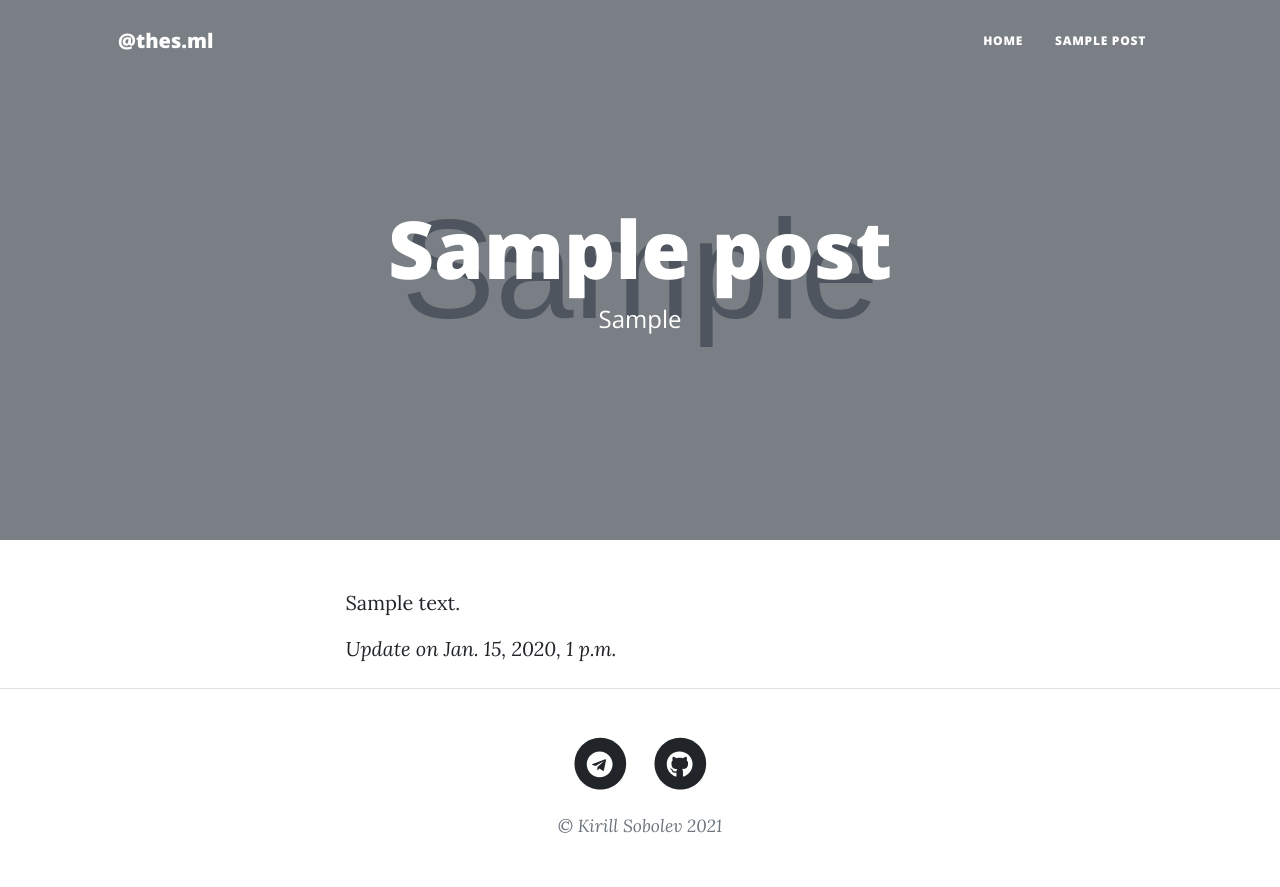
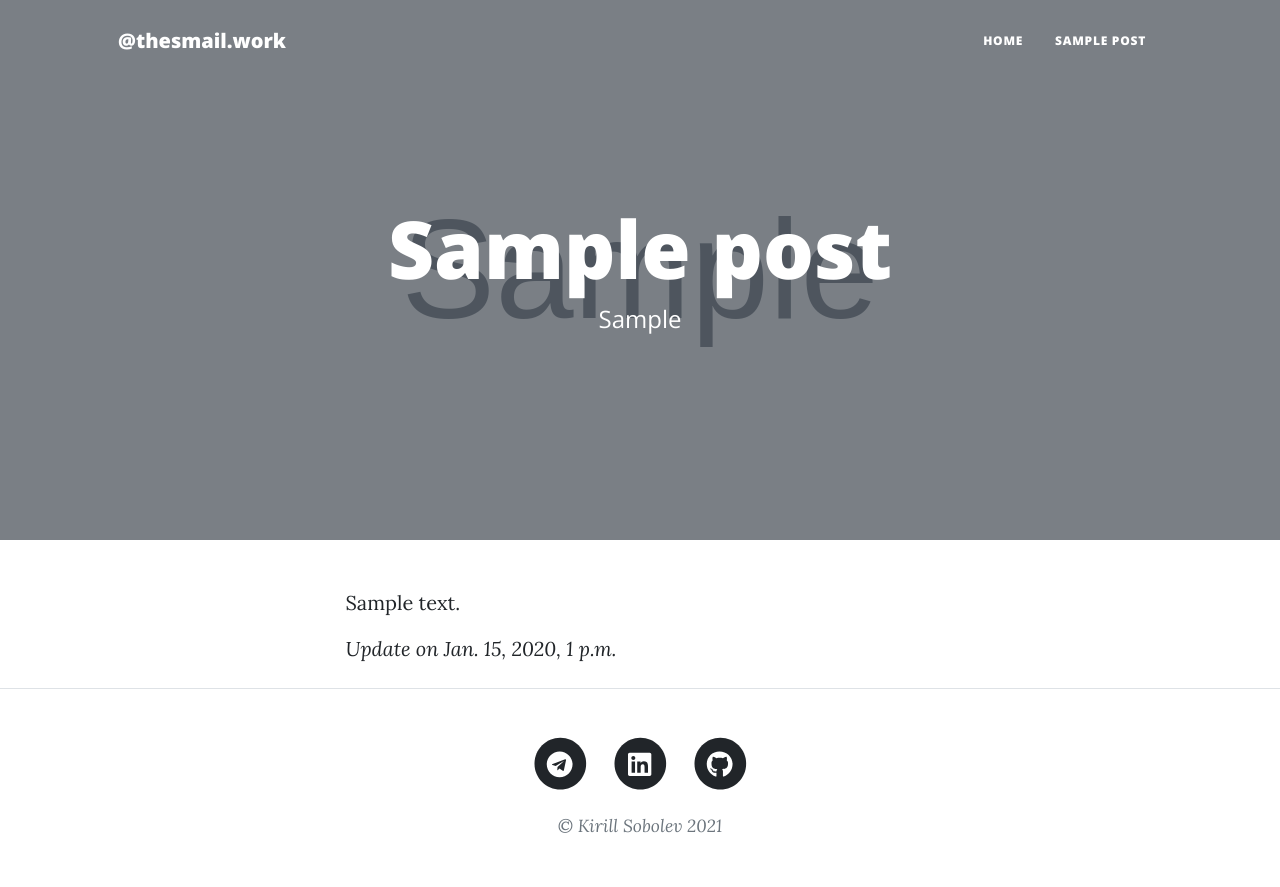
Before and after one commit to thesmail/thes_ml, a Django app: a page that uses templates/base.html in a window 1280 px wide. Run offline with Django 3.2, Linux system fonts and the light colour scheme; tables that the repository leaves empty hold one stand-in row (values such as "Sample post"); grey boxes marked "Sample" are stand-in pictures; some libraries are stand-ins or nearby versions.

Commit message:
add favicon, update .gitignore, small fix

```diff
--- a/templates/base.html
+++ b/templates/base.html
@@ -1,15 +1,14 @@
 {% load static %}
 <!DOCTYPE html>
 <html lang="en">
-
 <head>
     <meta charset="UTF-8">
     <meta name="viewport" content="width=device-width, initial-scale=1.0">
     <meta http-equiv="X-UA-Compatible" content="ie=edge">
-    <link rel="shortcut icon" type="image/png" href="{% static 'favicon.png' %}"/>
+    <link rel="shortcut icon" type="image/x-icon" href="{% static '/media/favicon.ico' %}"/>
     <title>
         {% block title %}
-            thes.ml
+            thesmail.work
         {% endblock title %}
     </title>
 
@@ -28,13 +27,24 @@
         <!-- Core theme CSS (includes Bootstrap)-->
         <link href="{% static 'css/styles.css' %}" rel="stylesheet"/>
     {% endblock stylesheets %}
+
+    <!-- Global site tag (gtag.js) - Google Analytics -->
+    <script async src="https://www.googletagmanager.com/gtag/js?id=G-2EJK7DTBD6"></script>
+    <script>
+        window.dataLayer = window.dataLayer || [];
+
+        function gtag() {
+            dataLayer.push(arguments);
+        }
+        gtag('js', new Date());
+        gtag('config', 'G-2EJK7DTBD6');
+    </script>
 </head>
 
 <body>
 {% include 'include/header.html' %}
 
 {% block haedcontent %}
-    lol
 {% endblock haedcontent %}
 
 <div class="container px-4 px-lg-5">
@@ -60,5 +70,4 @@
 
 {% endblock extrascripts %}
 </body>
-
 </html>
--- a/templates/include/footer.html
+++ b/templates/include/footer.html
@@ -13,20 +13,20 @@
                     </li>
 {#                    <li class="list-inline-item">#}
 {#                        <a href="#!">#}
-{#                                    <span class="fa-stack fa-lg">#}
-{#                                        <i class="fas fa-circle fa-stack-2x"></i>#}
-{#                                        <i class="fab fa-facebook-f fa-stack-1x fa-inverse"></i>#}
-{#                                    </span>#}
+{#                            <span class="fa-stack fa-lg">#}
+{#                                <i class="fas fa-circle fa-stack-2x"></i>#}
+{#                                <i class="fab fa-facebook-f fa-stack-1x fa-inverse"></i>#}
+{#                            </span>#}
 {#                        </a>#}
 {#                    </li>#}
-{#                    <li class="list-inline-item">#}
-{#                        <a href="#!">#}
-{#                                    <span class="fa-stack fa-lg">#}
-{#                                        <i class="fas fa-circle fa-stack-2x"></i>#}
-{#                                        <i class="fab fa-linkedin fa-stack-1x fa-inverse"></i>#}
-{#                                    </span>#}
-{#                        </a>#}
-{#                    </li>#}
+                    <li class="list-inline-item">
+                        <a href="https://www.linkedin.com/in/thesmail/">
+                            <span class="fa-stack fa-lg">
+                                <i class="fas fa-circle fa-stack-2x">
+                                </i><i class="fab fa-linkedin fa-stack-1x fa-inverse"></i>
+                            </span>
+                        </a>
+                    </li>
                     <li class="list-inline-item">
                         <a href="https://github.com/TheSmail/">
                             <span class="fa-stack fa-lg">
--- a/templates/include/header.html
+++ b/templates/include/header.html
@@ -1,7 +1,7 @@
 <!-- Navigation-->
 <nav class="navbar navbar-expand-lg navbar-light" id="mainNav">
     <div class="container px-4 px-lg-5">
-        <a class="navbar-brand" href="{% url 'posts_list_url' %}">@thes.ml</a>
+        <a class="navbar-brand" href="{% url 'posts_list_url' %}">@thesmail.work</a>
         <button class="navbar-toggler" type="button" data-bs-toggle="collapse" data-bs-target="#navbarResponsive"
                 aria-controls="navbarResponsive" aria-expanded="false" aria-label="Toggle navigation">
             Menu
@@ -11,8 +11,9 @@
             <ul class="navbar-nav ms-auto py-4 py-lg-0">
                 <li class="nav-item"><a class="nav-link px-lg-3 py-3 py-lg-4" href="{% url 'posts_list_url' %}">Home</a>
                 </li>
-                {% for n in post_bar  %}
-                    <li class="nav-item"><a class="nav-link px-lg-3 py-3 py-lg-4" href="{{ n.get_absolute_url }}">{{ n.title }}</a></li>
+                {% for n in post_bar %}
+                    <li class="nav-item"><a class="nav-link px-lg-3 py-3 py-lg-4"
+                                            href="{{ n.get_absolute_url }}">{{ n.title }}</a></li>
                 {% endfor %}
             </ul>
         </div>
```
Also changed, not shown: 1 other file. Lines whose indentation alone changed are shown as unchanged.
